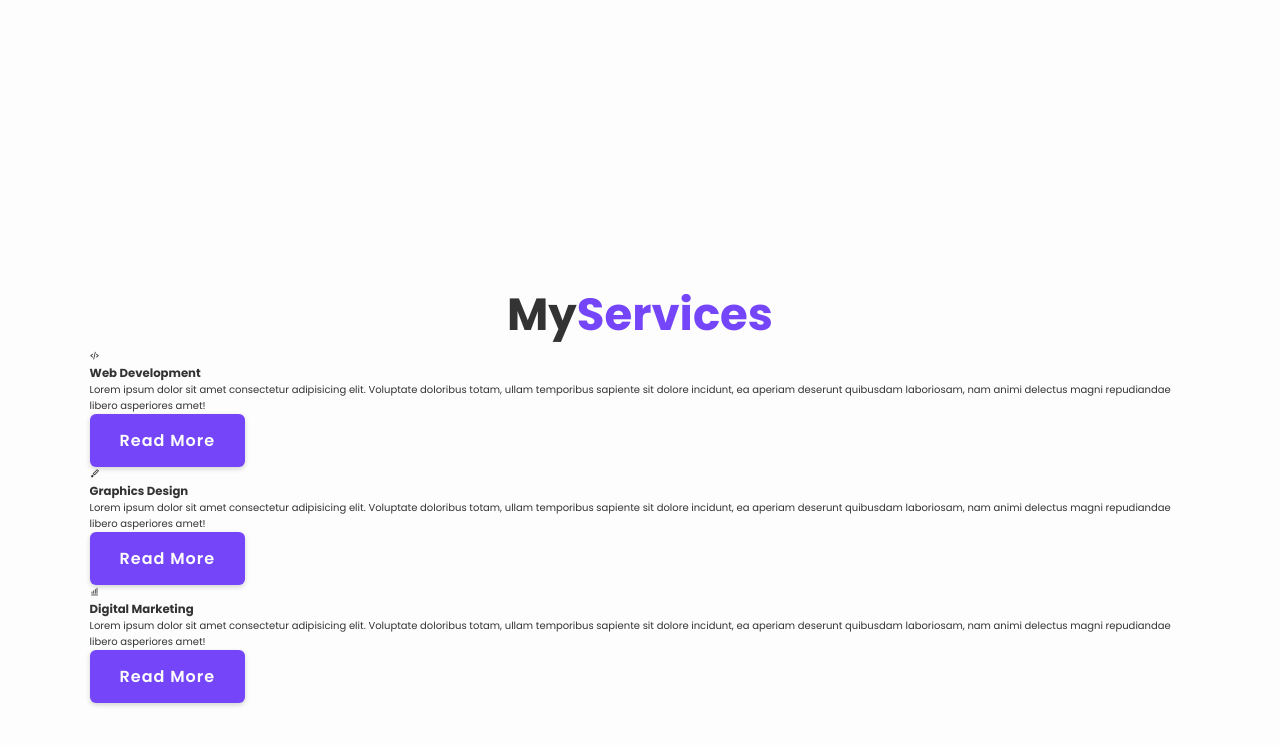
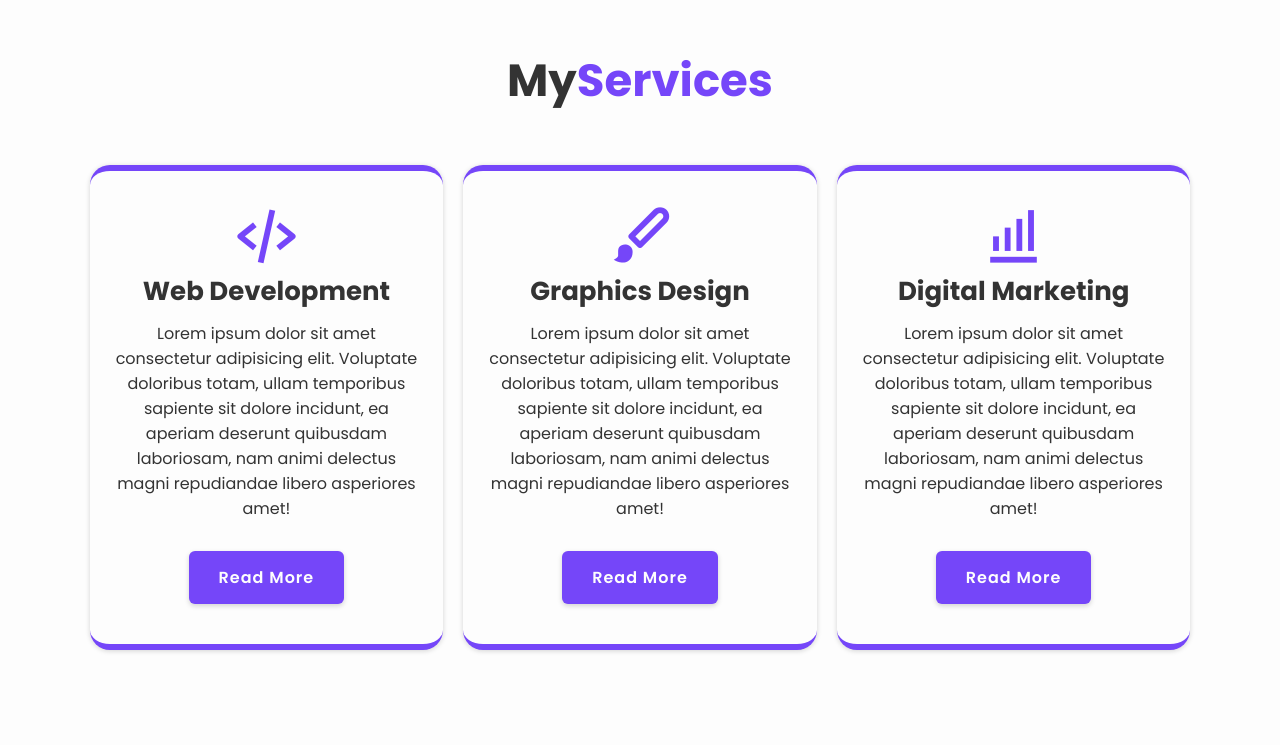
Before and after one commit to 10Dipesh/portfolio, a plain HTML site: page index.html in a window 1280 px wide. Shown: the part 1653-2398 px from the top of the page. Drawn offline with nearby package versions, Linux system fonts and the light colour scheme.

Commit message:
sservice section and styling

```diff
--- a/index.html
+++ b/index.html
@@ -95,9 +95,9 @@
       </div>
     </section>
 
-    <section class="service" id="service">
+    <section class="services" id="service">
       <h2 class="heading">My<span>Services</span></h2>
-      <div class="service-container">
+      <div class="services-container">
         <div class="services-box">
           <i class="bx bx-code-alt"></i>
           <h3>Web Development</h3>
--- a/style.css
+++ b/style.css
@@ -39,12 +39,12 @@ body {
   display: flex;
   align-items: center;
   z-index: 100;
-  transition: .5s;
+  transition: 0.5s;
 }
 
-.header.sticky{
+.header.sticky {
   background: var(--bg-color);
-  box-shadow: 0 .1rem 1re, var(--shadow-color);
+  box-shadow: 0 0.1rem 1re, var(--shadow-color);
 }
 
 .logo {
@@ -67,7 +67,7 @@ body {
   color: var(--text-color);
 }
 
-.header.sticky .navbar a.active{
+.header.sticky .navbar a.active {
   color: var(--main-color);
 }
 
@@ -81,9 +81,9 @@ body {
   background: var(--white-color);
 }
 
-.header.sticky .navbar a::before{
+.header.sticky .navbar a::before {
   background: var(--main-color);
-  opacity: .7;
+  opacity: 0.7;
 }
 
 #darkMode-icon {
@@ -91,13 +91,14 @@ body {
   color: var(--white-color);
   cursor: pointer;
 }
-.header.sticky #darkMode-icon{
+.header.sticky #darkMode-icon {
   color: var(--main-color);
 }
 
 section {
-  min-height: 100vh;
+  height: 100vh;
   padding: 10rem 7% 2rem;
+  position: relative;
 }
 
 .home {
@@ -118,7 +119,7 @@ section {
 .home-content h1 {
   font-size: 5rem;
   font-weight: 700;
-  margin-bottom: .3rem;
+  margin-bottom: 0.3rem;
 }
 
 .home-content p {
@@ -145,27 +146,27 @@ section {
   color: var(--bg-color);
 }
 
-.btn{
+.btn {
   display: inline-block;
   padding: 1.2rem 2.8rem;
   background: var(--main-color);
-    border-radius: .6rem;
-    box-shadow: 0 .2rem .5rem var(--shadow-color);
+  border-radius: 0.6rem;
+  box-shadow: 0 0.2rem 0.5rem var(--shadow-color);
   font-size: 1.6rem;
   color: var(--white-color);
-    letter-spacing: .1rem;
+  letter-spacing: 0.1rem;
   font-weight: 600;
-    border: .2rem solid transparent;
-    transition: .5s ease;
+  border: 0.2rem solid transparent;
+  transition: 0.5s ease;
 }
 
-.btn:hover{
+.btn:hover {
   background: transparent;
   color: var(--main-color);
   border-color: var(--main-color);
 }
 
-.home .profession-container{
+.home .profession-container {
   position: absolute;
   top: 50%;
   right: 0;
@@ -176,7 +177,7 @@ section {
   pointer-events: none;
 }
 
-.home .profession-container .profession-box{
+.home .profession-container .profession-box {
   position: absolute;
   top: 0;
   right: 0;
@@ -186,50 +187,48 @@ section {
   display: flex;
   justify-content: center;
   align-items: center;
-
 }
 
-
-.home .profession-box .profession{
+.home .profession-box .profession {
   position: absolute;
   left: 0;
   display: flex;
   align-items: center;
   flex-direction: column;
   color: var(--main-color);
-  transform: rotate(calc(360deg / 4* var(--i)));
+  transform: rotate(calc(360deg / 4 * var(--i)));
   transform-origin: 384px;
   background: var(--bg-color);
   padding: 13px 0;
 }
 
-.home .profession-box .profession .profession:nth-child(1) i{
+.home .profession-box .profession .profession:nth-child(1) i {
   margin-right: 15px;
 }
 
 .home .profession-box .profession .profession:nth-child(2),
 .home .profession-box .profession .profession:nth-child(4) {
-  padding-bottom: 20.homepx;
+  padding-bottom: 20homepx;
 }
 
-.home .profession i{
+.home .profession i {
   font-size: 3.8rem;
 }
 
-.home .profession h3{
+.home .profession h3 {
   font-size: 3.2rem;
   line-height: 1;
   font-weight: 600;
 }
 
-.home .profession-box .circle{
+.home .profession-box .circle {
   width: 560px;
   height: 560px;
-  border:  3px solid var(--main-color);
+  border: 3px solid var(--main-color);
   border-radius: 50%;
 }
 
-.home .profession-container .overlay{
+.home .profession-container .overlay {
   position: absolute;
   top: 0;
   right: 0;
@@ -241,7 +240,7 @@ section {
   border-left: 384px solid transparent;
 }
 
-.home-img img{
+.home-img img {
   position: absolute;
   right: 0;
   bottom: 0;
@@ -252,21 +251,21 @@ section {
 
 span {
   color: var(--main-color);
-
 }
 
-.about{
+.about {
+  background:var(--white-color);
   display: flex;
   justify-content: center;
   align-items: center;
   gap: 4rem;
 }
 
-.about-img img{
+.about-img img {
   width: 40vw;
 }
 
-.heading{
+.heading {
   font-size: 4.5rem;
   text-align: center;
 }
@@ -276,7 +275,7 @@ span {
   line-height: 1.2;
 }
 
-.about-content h3{
+.about-content h3 {
   font-size: 2rem;
 }
 
@@ -284,3 +283,47 @@ span {
   font-size: 1.6rem;
   margin: 2rem 0 3rem;
 }
+
+.services{
+  min-height: auto;
+  padding-bottom: 7rem;
+}
+
+.services h2{
+  margin-bottom: 5rem;
+}
+
+
+.services .services-container{
+  display: flex;
+  justify-content: center;
+  align-items: center;
+  flex-wrap: wrap;
+  gap: 2rem;
+}
+
+.services-container .services-box{
+  flex: 1 1 30rem;
+  background: var(--bg-color);
+  padding: 3rem 2rem 4rem;
+  border-radius: 2rem;
+  box-shadow: 0 .1rem .5rem var(--shadow-color);
+  text-align: center;
+  border-top: .6rem solid var(--main-color);
+  border-bottom: .6rem solid var(--main-color);
+
+}
+
+.services-box i{
+  font-size: 7rem;
+  color: var(--main-color);
+}
+
+.services-box h3{
+  font-size: 2.6rem;
+}
+
+.services-box p{
+  font-size: 1.6rem;
+  margin: 1rem 0 3rem;
+}
```
Lines whose indentation alone changed are shown as unchanged.
